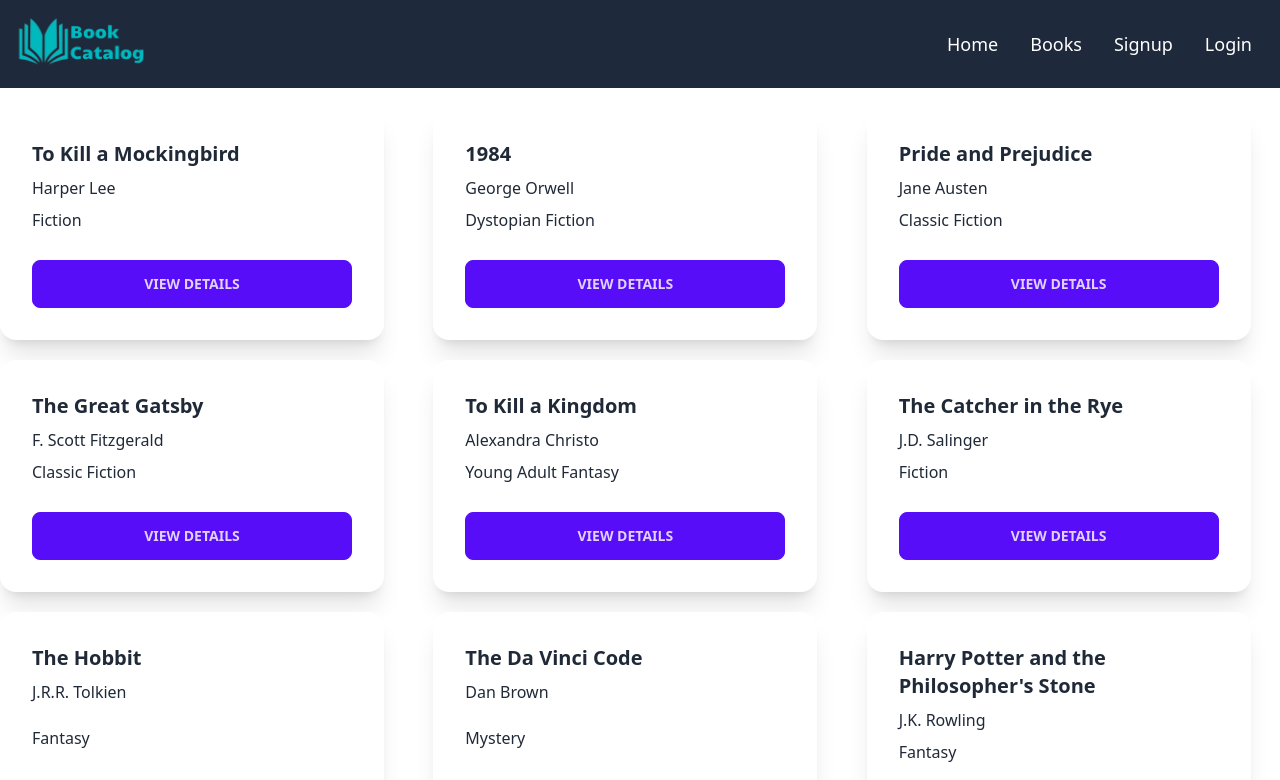
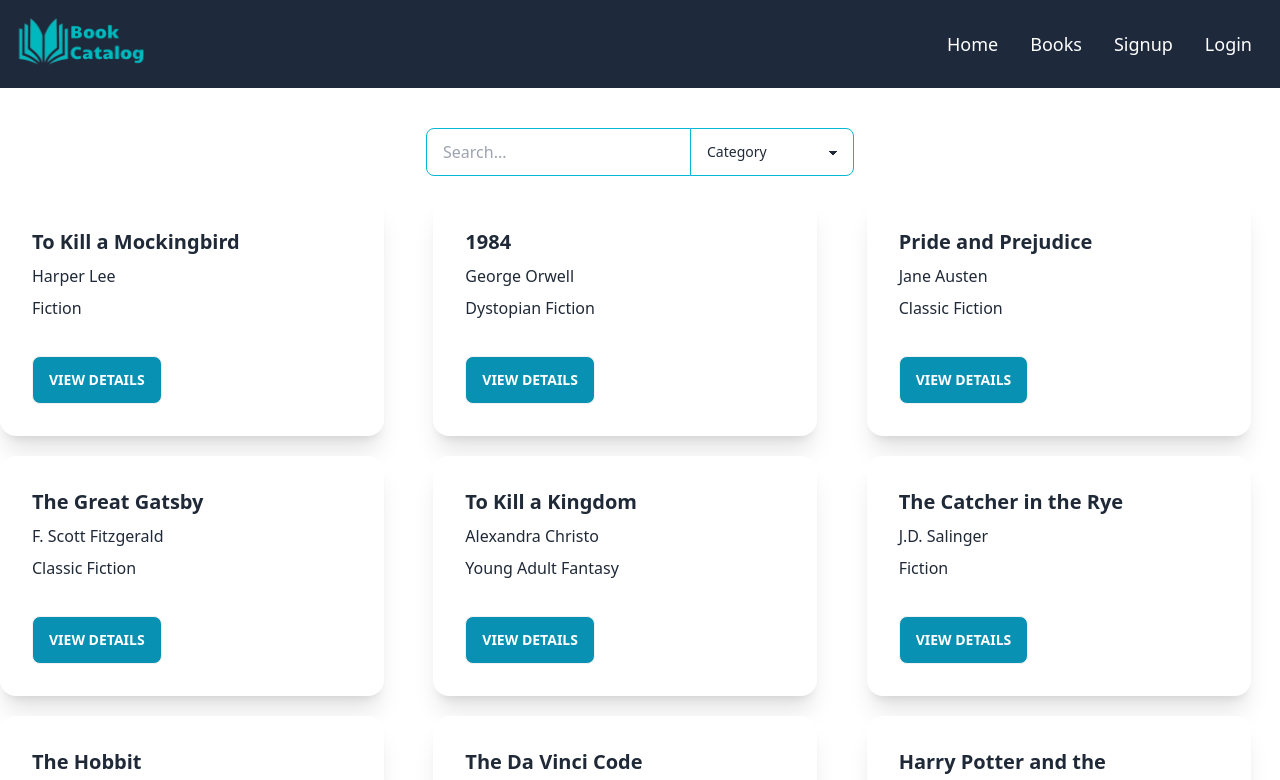
Before and after one commit to MajharolTanvir/BookCatalog, a React (Vite) app: page /books in a window 1280 px wide. Shown: the top 780 px of the page. Built offline with nearby package versions, Linux system fonts and the light colour scheme.

Commit message:
Book details complete

```diff
--- a/src/Types/GlobalTypes.ts
+++ b/src/Types/GlobalTypes.ts
@@ -1,8 +1,9 @@
 
 
 export interface IBook {
+    id: string,
     title: string,
     author: string,
-    genre: string[],
+    genre: string,
     publicationDate: string
 }
--- a/src/components/BookCard.tsx
+++ b/src/components/BookCard.tsx
@@ -1,6 +1,27 @@
+import { Link } from "react-router-dom";
+import { IBook } from "../Types/GlobalTypes";
 
-export default function BookCard() {
+interface BookProps {
+  book: IBook;
+}
+
+export default function BookCard({ book }: BookProps) {
+  const { id, title, author, genre, publicationDate } = book;
+
   return (
-    <div>BookCard</div>
-  )
-}
+    <div className="card w-full md:w-96 bg-base-100 shadow-xl">
+      <div className="card-body">
+        <h2 className="card-title">{title}</h2>
+        <p>{author}</p>
+        <p>{genre}</p>
+        <p>{publicationDate}</p>
+        <div className="card-actions pt-5">
+          <Link to={`/book-details/:${id}`}>
+            <button className="btn bg-cyan-600 text-white hover:text-slate-900 hover:bg-cyan-400 w-full ">
+              View details
+            </button>
+          </Link>
+        </div>
+      </div>
+    </div>
+  );}
--- a/src/components/BookDetails.tsx
+++ b/src/components/BookDetails.tsx
@@ -1,20 +1,38 @@
-import { IBook } from "../Types/GlobalTypes";
+// import { Link, useParams } from "react-router-dom"
+// import BookCard from "./BookCard";
 
-interface BookProps {
-  book: IBook;
-}
 
-export default function BookDetails({ book }: BookProps) {
-  return (
-    <div className="card w-full md:w-96 bg-base-100 shadow-xl">
-      <div className="card-body">
-        <h2 className="card-title">{book?.title}</h2>
-        <p>{book?.author}</p>
-        <p>{book?.genre}</p>
-        <div className="card-actions pt-5">
-          <button className="btn btn-primary w-full">View details</button>
-        </div>
-      </div>
-    </div>
-  );
-}
+// export default function BookDetails() {
+//     const { id } = useParams()
+
+//     const {id, title, author, genre, publicationDate} = book
+
+//   return (
+//     <div>
+//       <div className="card card-side bg-base-100 shadow-xl">
+//         <div className="card w-full md:w-96 bg-base-100 shadow-xl">
+//           <div className="card-body">
+//             <h2 className="card-title">{title}</h2>
+//             <p>{author}</p>
+//             <p>{genre}</p>
+//             <p>{publicationDate}</p>
+//             <div className="card-actions pt-5">
+//               <Link to={`/book-details/:${id}`}>
+//                 <button className="btn bg-cyan-600 text-white hover:text-slate-900 hover:bg-cyan-400 w-full ">
+//                   View details
+//                 </button>
+//               </Link>
+//             </div>
+//           </div>
+//         </div>
+//         <div className="card-body">
+//           <h2 className="card-title">New movie is released!</h2>
+//           <p>Click the button to watch on Jetflix app.</p>
+//           <div className="card-actions justify-end">
+//             <button className="btn btn-primary">Watch</button>
+//           </div>
+//         </div>
+//       </div>
+//     </div>
+//   );
+// }
--- a/src/pages/Books.tsx
+++ b/src/pages/Books.tsx
@@ -1,5 +1,5 @@
 import { useEffect, useState } from "react"
-import BookDetails from "../components/BookDetails";
+import BookCard from "../components/BookCard";
 
 export default function Books() {
   const [books, setBooks] = useState([])
@@ -11,14 +11,30 @@ export default function Books() {
       .then((data) => setBooks(data));
   }, []);
 
-  console.log(books)
-
-
   return (
     <div className="container mx-auto">
+      <div className="mt-10 flex justify-center">
+        <div className="w-[600px]">
+          <div className="join md:flex justify-center">
+            <div>
+              <input
+                className="input border border-cyan-500 focus:border-none join-item"
+                placeholder="Search..."
+              />
+            </div>
+            <select className="select border border-cyan-500 join-item">
+              <option className="my-2" disabled selected>
+                Category
+              </option>
+              <option className="my-2">Genre</option>
+              <option>Publication year</option>
+            </select>
+          </div>
+        </div>
+      </div>
       <div className="grid grid-cols-1 md:grid-cols-2 xl:grid-cols-3 2xl:grid-cols-4 gap-5 py-5 mx-auto">
         {books?.map((book) => (
-          <BookDetails book={book}></BookDetails>
+          <BookCard book={book}></BookCard>
         ))}
       </div>
     </div>
--- a/src/pages/Home.tsx
+++ b/src/pages/Home.tsx
@@ -1,6 +1,6 @@
 import { useEffect, useState } from "react";
 import Slider from "../components/Slider";
-import BookDetails from "../components/BookDetails";
+import BookCard from "../components/BookCard";
 
 
 export default function Home() {
@@ -20,9 +20,12 @@ export default function Home() {
       <Slider></Slider>
       <div className="container mx-auto">
         <div className="grid grid-cols-1 md:grid-cols-2 xl:grid-cols-3 2xl:grid-cols-4 gap-5 py-5 mx-auto">
-          {books?.slice(0,10).reverse().map((book) => (
-            <BookDetails book={book}></BookDetails>
-          ))}
+          {books
+            ?.slice(0, 10)
+            .reverse()
+            .map((book) => (
+              <BookCard book={book}></BookCard>
+            ))}
         </div>
       </div>
     </section>
--- a/src/routes/routes.tsx
+++ b/src/routes/routes.tsx
@@ -2,10 +2,10 @@ import { createBrowserRouter } from "react-router-dom";
 import App from "../App";
 import Home from "../pages/Home";
 import Books from "../pages/Books";
-import BookDetails from "../components/BookDetails";
 import Login from "../pages/Login";
 import Signup from "../pages/Signup";
 import NotFound from "../pages/NotFound";
+import BookDetails from "../components/BookDetails";
 
 
 const routes = createBrowserRouter([
```
